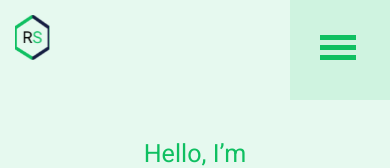
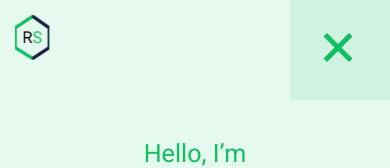
Before and after one commit to SandraVLP/portfolio-start-project, a React app in the folder portfolio-start-project-main/: page / in a window 390 px wide. Shown: the top 168 px of the page. Built offline with nearby package versions, Linux system fonts and the light colour scheme.

Commit message:
refactor

```diff
--- a/portfolio-start-project-main/src/layout/contacts/Contacts.tsx
+++ b/portfolio-start-project-main/src/layout/contacts/Contacts.tsx
@@ -3,6 +3,7 @@ import { StyledButton } from "../../components/Button";
 import { Container } from "../../components/Container";
 import { FlexWrapper } from "../../components/FlexWrapper";
 import { S } from "./Contacts_styles";
+import React from "react";
 
 export const Contacts: React.FC =() => {
   return (
--- a/portfolio-start-project-main/src/layout/footer/Footer.tsx
+++ b/portfolio-start-project-main/src/layout/footer/Footer.tsx
@@ -2,8 +2,9 @@ import { Icon } from "../../components/Icon";
 import { FlexWrapper } from "../../components/FlexWrapper";
 import { Container } from "../../components/Container";
 import { S } from "./Footer_styles";
+import React from "react";
 
-export function Footer() {
+export const Footer: React.FC = () => {
   return (
     <S.Footer>
       <Container>
--- a/portfolio-start-project-main/src/layout/header/Header.tsx
+++ b/portfolio-start-project-main/src/layout/header/Header.tsx
@@ -8,13 +8,22 @@ import { MobileMenu } from "./mobileMenu/MobileMenu";
 import { S } from "./Header_styles";
 
 export const Header: React.FC = () => {
+const [width, setWidth] = React.useState(window.innerWidth);
+const breakpoint = 576;
+
+React.useEffect(() => {
+  const HandleWindowResize = () => setWidth(window.innerWidth)
+  window.addEventListener("resize", HandleWindowResize);
+  return() => window.removeEventListener("resize", HandleWindowResize)
+}, [])
+
+
   return (
     <S.Header id="home">
       <Container>
         <FlexWrapper wrap="wrap">
           <Logo />
-          <DekstopMenu />
-          <MobileMenu />
+          {width < breakpoint ? <MobileMenu />  :  <DekstopMenu />}
         </FlexWrapper>
       </Container>
     </S.Header>
--- a/portfolio-start-project-main/src/layout/header/menu/Menu.tsx
+++ b/portfolio-start-project-main/src/layout/header/menu/Menu.tsx
@@ -1,8 +1,9 @@
 import styled from "styled-components";
 import { myTheme } from "../../../styles/Theme";
 import { StyledButton } from "../../../components/Button";
+import React from "react";
 
-export const MenuList = () => {
+export const MenuList: React.FC = () => {
   return (
       <StyledUl>
         <li>
--- a/portfolio-start-project-main/src/layout/header/mobileMenu/MobileMenu.tsx
+++ b/portfolio-start-project-main/src/layout/header/mobileMenu/MobileMenu.tsx
@@ -5,7 +5,7 @@ import { MenuList } from "../menu/Menu";
 export const MobileMenu: React.FC = () => {
   return (
     <S.Menu>
-      <S.BurgerButton isOpen={false}>
+      <S.BurgerButton isOpen={true}>
         <span></span>
       </S.BurgerButton>
       <S.MobileMenuPopup isOpen={false}>
--- a/portfolio-start-project-main/src/layout/portfolio/Portfolio.tsx
+++ b/portfolio-start-project-main/src/layout/portfolio/Portfolio.tsx
@@ -8,8 +8,9 @@ import { FlexWrapper } from "../../components/FlexWrapper";
 import { MyTitle } from "../../components/MyTitle";
 import { Container } from "../../components/Container";
 import { S } from "./Portfolio_styles";
+import React from "react";
 
-export function Portfolio() {
+export const Portfolio: React.FC = () => {
   return (
     <section id="works" className="Portfolio">
       <Container>
--- a/portfolio-start-project-main/src/layout/sections/about/About.tsx
+++ b/portfolio-start-project-main/src/layout/sections/about/About.tsx
@@ -3,9 +3,11 @@ import { FlexWrapper } from "../../../components/FlexWrapper";
 import { MyTitle } from "../../../components/MyTitle";
 import { Container } from "../../../components/Container";
 import { S } from "./About_styles";
+import FotoAboutBig from "../../../assets/images/aboutphoto@2.jpg"
+import React from "react";
 
 
-export function About() {
+export const About: React.FC = () => {
   return (
     <S.About id="about" className="About">
       <Container>
@@ -16,7 +18,7 @@ export function About() {
           gap="160px"
         >
           <S.Photowrapper className="foto-container">
-            <S.Image src={FotoAbout} alt="Foto about"></S.Image>
+            <S.Image src={FotoAbout} srcSet={`${FotoAboutBig} 2x`} alt="Foto about"></S.Image>
           </S.Photowrapper>
           <FlexWrapper
             direction="column"
--- a/portfolio-start-project-main/src/layout/sections/main/Main.tsx
+++ b/portfolio-start-project-main/src/layout/sections/main/Main.tsx
@@ -1,4 +1,5 @@
 import MainFoto from "../../../assets/images/foto-main.jpg";
+import MainBigFoto from "../../../assets/images/MainPhoto@2.jpg";
 import { StyledButton } from "../../../components/Button";
 import { FlexWrapper } from "../../../components/FlexWrapper";
 import { Container } from "../../../components/Container";
@@ -20,7 +21,7 @@ export const Main: React.FC = () => {
             </p>
             <StyledButton>Send Email</StyledButton>
           </S.Info>
-          <img src={MainFoto} alt="Main Foto"></img>
+          <img src={MainFoto} srcSet={`${MainBigFoto} 2x`} alt="Main Foto"></img>
         </FlexWrapper>
       </Container>
     </S.Main>
--- a/portfolio-start-project-main/src/layout/sections/skills/Skills.tsx
+++ b/portfolio-start-project-main/src/layout/sections/skills/Skills.tsx
@@ -2,8 +2,9 @@ import { Icon } from "../../../components/Icon";
 import { MyTitle } from "../../../components/MyTitle";
 import { Container } from "../../../components/Container";
 import { S } from "./Skills_styles";
+import React from "react";
 
-export function Skills() {
+export const Skills: React.FC = () => {
   return (
     <section id="skills" className="Skills">
       <Container>
--- a/portfolio-start-project-main/src/layout/services/Services.tsx
+++ b/portfolio-start-project-main/src/layout/services/Services.tsx
@@ -9,8 +9,9 @@ import { Service } from "./service/Service";
 import { MyTitle } from "../../components/MyTitle";
 import { Container } from "../../components/Container";
 import { S } from "./Services_styles";
+import React from "react";
 
-export function Services() {
+export const Services: React.FC = () => {
   return (
     <S.Services id="service" className="services">
       <Container>
```
Also changed, not shown: portfolio-start-project-main/src/components/Logo.tsx (+2 -1 lines), portfolio-start-project-main/src/assets/images/MainPhoto@2.jpg (added), portfolio-start-project-main/src/assets/images/aboutphoto@2.jpg (added).
